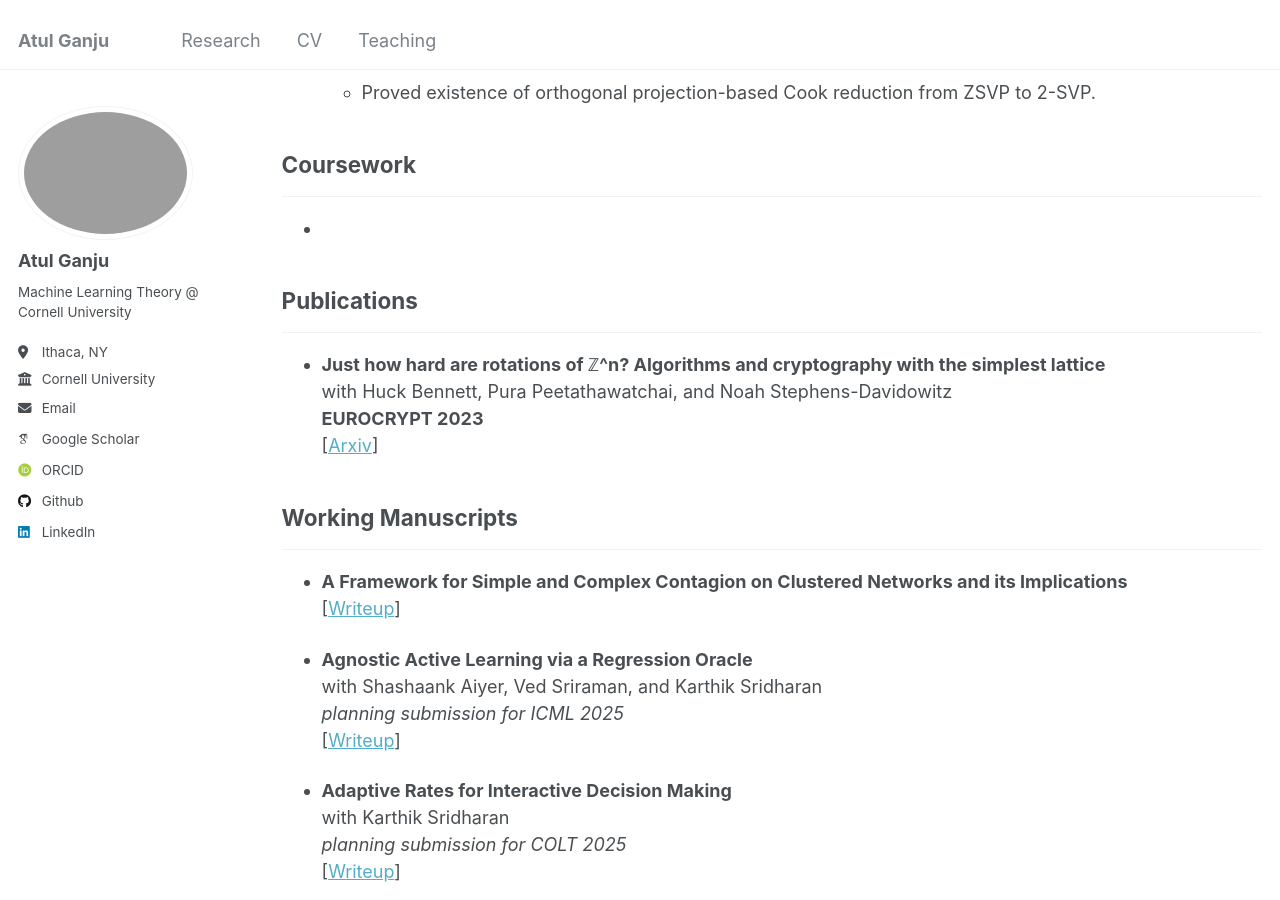
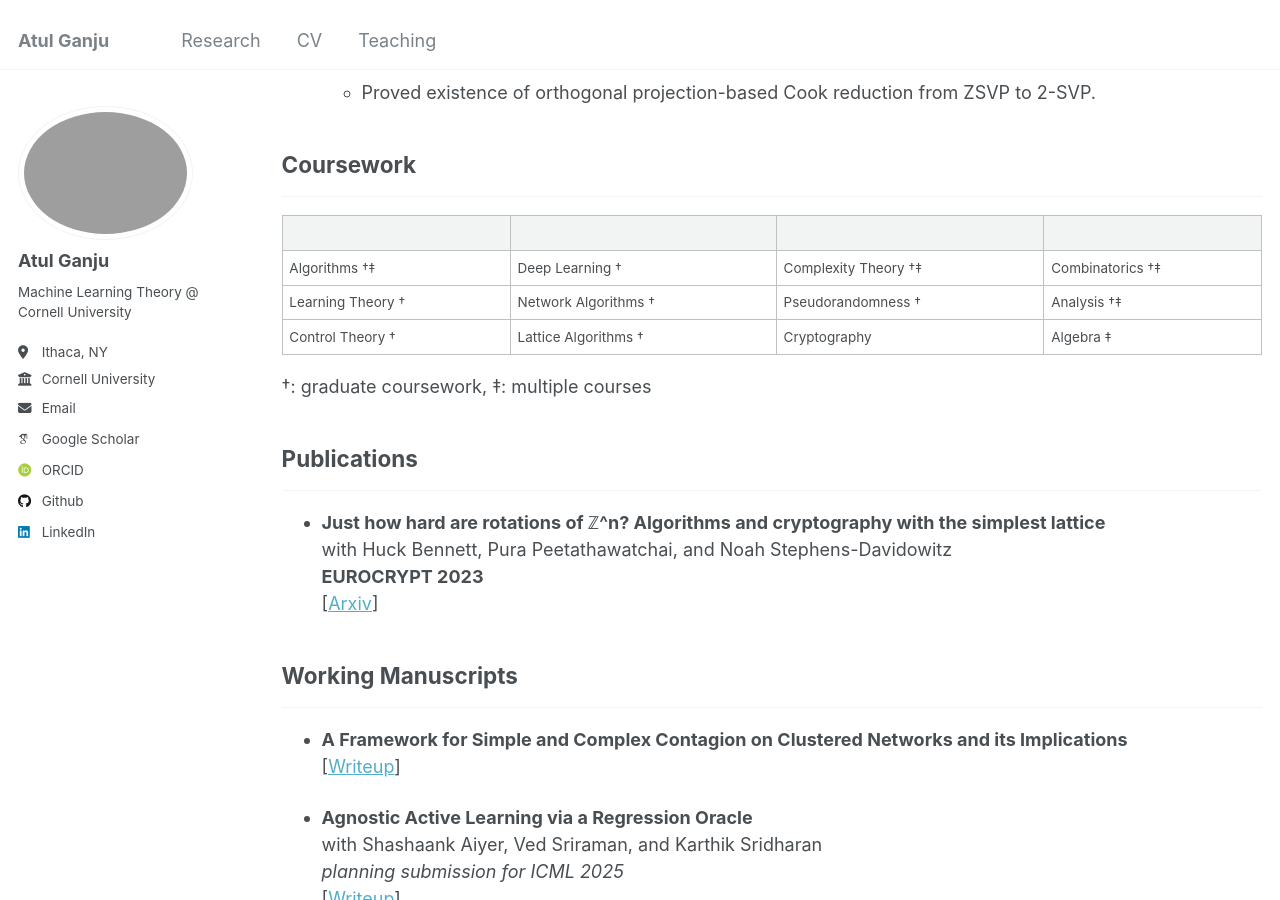
Before and after one commit to atulganju/atulganju.github.io, a Jekyll site: the page built from _pages/cv.md, in a window 1280 px wide and 900 px high, scrolled down 768 px. Built offline with Jekyll 4.4.1, drawn with Linux system fonts in a browser that asks for light colours; some web fonts are replaced.

Commit message:
Update cv.md

```diff
--- a/_pages/cv.md
+++ b/_pages/cv.md
@@ -27,7 +27,16 @@ redirect_from:
 
 ## Coursework
 ---
-*
+
+|                     |                     |                       |                     |
+|---------------------|---------------------|-----------------------|---------------------|
+| Algorithms †‡       | Deep Learning †     | Complexity Theory †‡  | Combinatorics †‡    |
+| Learning Theory †   | Network Algorithms †| Pseudorandomness †    | Analysis †‡         |
+| Control Theory †    | Lattice Algorithms †| Cryptography          | Algebra ‡           |
+
+
+†: graduate coursework, ‡: multiple courses
+
 
 ## Publications
 ---
```
